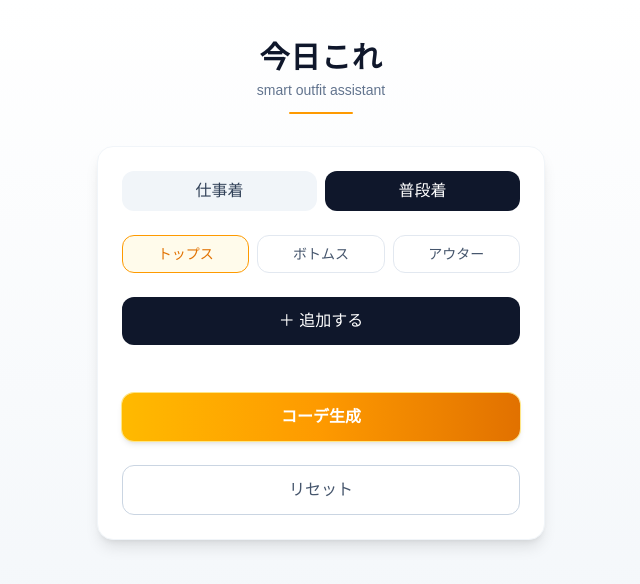
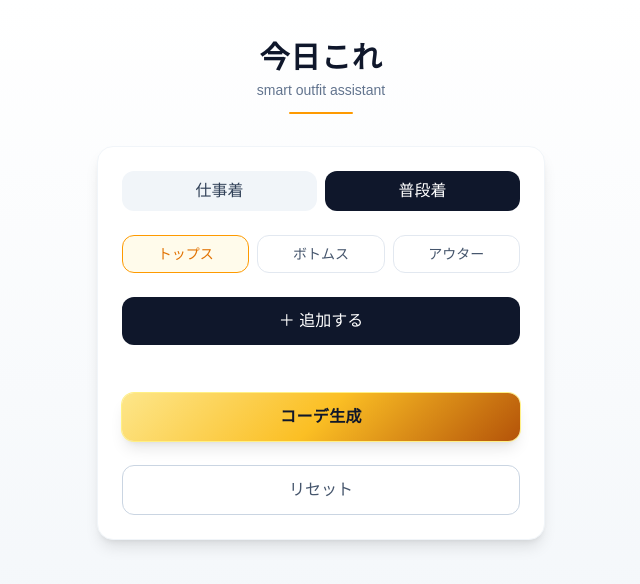
Before and after one commit to cheezy030303/kyoukore, a Next.js app: page / in a window 1280 px wide. Shown: the top 584 px of the page, without its empty margins (319-959 px from the left). Built offline with nearby package versions, Linux system fonts and the light colour scheme.

Commit message:
Update gold button

```diff
--- a/src/app/page.tsx
+++ b/src/app/page.tsx
@@ -207,18 +207,20 @@ export default function Home() {
     py-3
     rounded-xl
     font-semibold
-  text-white
+    text-slate-900
     bg-gradient-to-r
-  from-amber-400
-  via-amber-500
-  to-amber-600
-  shadow-md
-  ring-1 ring-amber-200
-  hover:from-amber-500
-  hover:to-amber-700
+    from-yellow-300
+    via-amber-400
+    to-yellow-600
+    shadow-lg
+    ring-1 ring-yellow-200
+    hover:from-yellow-400
+    hover:to-yellow-700
     active:scale-[0.98]
     transition-all
     duration-200
+    bg-[linear-gradient(135deg,#FDE68A,#FBBF24,#B45309)]
+    tracking-wide
   "
 >
   コーデ生成
```
Lines whose indentation alone changed are shown as unchanged.
